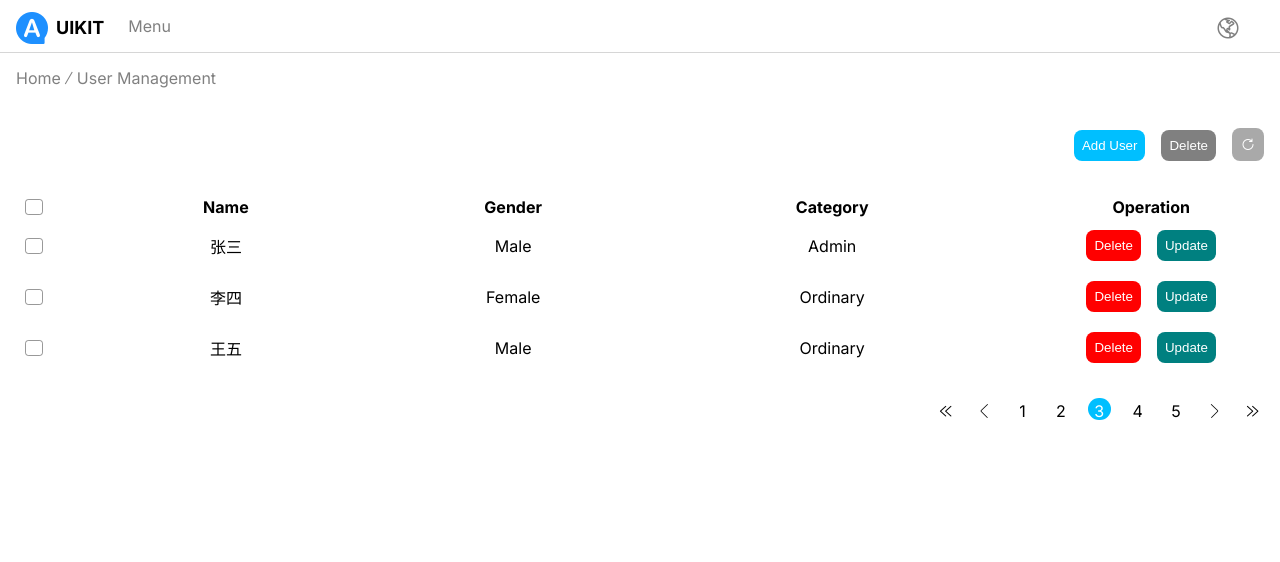
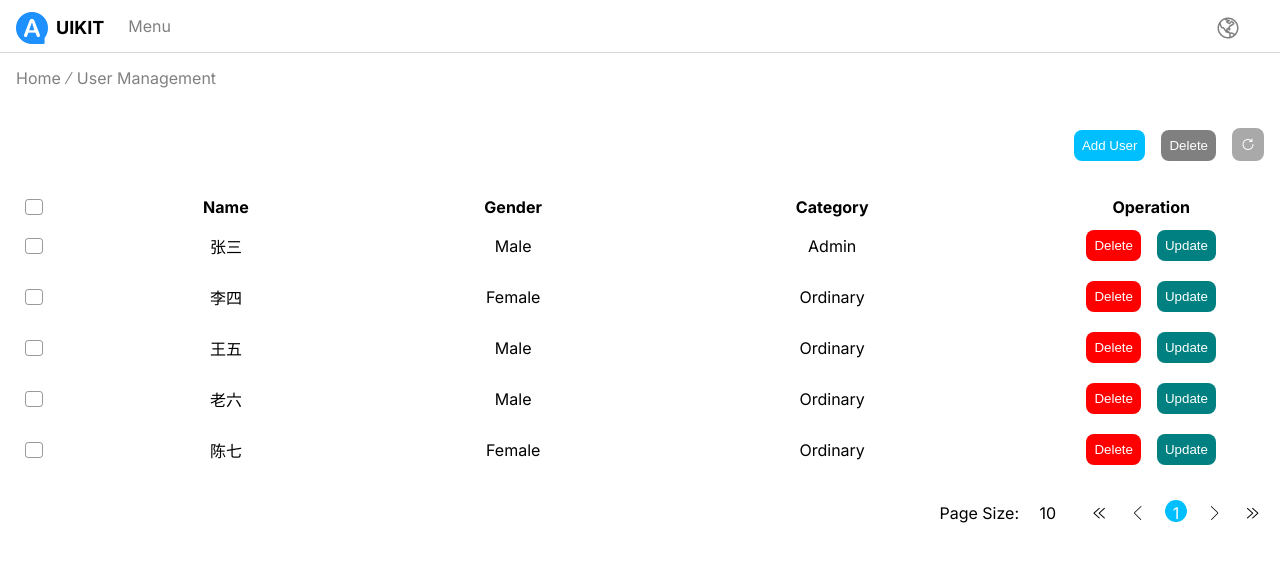
Before and after one commit to zaoying/uikit, a Next.js app: page /users in a window 1280 px wide. Shown: the top 562 px of the page. Built offline with nearby package versions, Linux system fonts and the light colour scheme.

Commit message:
数据表格增加分页联动特性

```diff
--- a/app/components/pager.tsx
+++ b/app/components/pager.tsx
@@ -1,33 +1,66 @@
-import { FC, useState } from 'react';
+import { FC, useEffect, useState } from 'react';
+import { i18n, register, useI18n } from '~/hooks/i18n';
+import { Dropdown } from './dropdown';
+
+export const PagerDict = i18n("en-us", () => ({
+    sizeHint: (size: number) => `Each page shows ${size} items.`,
+    pageSize: "Page Size: ",
+    next: "Next page",
+    pre: "Previous page",
+    home: "Go to first page",
+    end: "Go to last page",
+    currentPageError: "current page must greater then 0.",
+    sizeError: "page size must greater then 0.",
+    totalError: "total must greater then 0.",
+    intervalTooSmall: "interval must greater then 0."
+}))
+
+register("zh-cn", (context) => {
+    context.define(PagerDict, () => ({
+        sizeHint: (size: number) => `每页显示 ${size} 条目。`,
+        pageSize: "页数: ",
+        next: "下一页",
+        pre: "上一页",
+        home: "跳转到第一页",
+        end: "跳转到最后一页",
+        currentPageError: "当页页数必须大于0。",
+        sizeError: "每页显示的条目必须大于0。",
+        totalError: "总页数必须大于0。",
+        intervalTooSmall: "页数范围必须大于0。"
+    }))
+})
 
 export type PagerProps = {
-    current: number
-    total: number
+    current?: number
+    size?: number
     interval?: number
-    onChange?: (page: number) => void
+    onChange?: (page: number, size: number) => void
+    children?: FC<{renew: (t: number) => void, total: number, current: number, size: number}>
 }
 
 export const Pager: FC<PagerProps> = (props) => {
-    const currentPage = Math.floor(props.current)
+    const dict = useI18n(PagerDict)({})
+    const currentPage = props.current ? Math.floor(props.current) : 1
     const [current, setCurrent] = useState(currentPage)
+    const pageSize = props.size ? Math.floor(props.size) : 10
+    const [size, setSize] = useState(pageSize)
+    useEffect(() => {
+        setCurrent(c => props.current ? Math.floor(props.current) : c)
+        setSize(s => props.size ? Math.floor(props.size) : s)
+    }, [props])
+
+    const [total, setTotal] = useState(1)
     if (currentPage < 1) {
-        return <p className="error">current page must greater then 0.</p>
+        return <p className="error">{dict.currentPageError}</p>
     }
 
-    const total = Math.floor(props.total)
-    if (total < 1) {
-        return <p className="error">total page must greater then 0.</p>
-    }
-    if (total < current) {
-        return <p className="error">total page must greater then current page.</p>
+    if (size < 1) {
+        return <p className="error">{dict.sizeError}</p>
     }
 
-    const interval = props.interval ? Math.floor(props.interval) : 5;
+    const interval = props.interval ? Math.floor(props.interval) : Math.min(5, total);
     if (interval < 1) {
-        return <p className="error">interval must greater then 0.</p>
-    }
-    if (interval > total) {
-        return <p className="error">interval must less then total page.</p>
+        return <p className="error">{dict.intervalTooSmall}</p>
     }
 
     const half = Math.floor(interval / 2)
@@ -48,17 +81,35 @@ export const Pager: FC<PagerProps> = (props) => {
     }
     const setPage = (setter: number | ((page: number) => number)) => setCurrent(old => {
         const page = typeof setter == "function" ? setter(old) : setter
-        props.onChange && props.onChange(page)
+        props.onChange && props.onChange(page, size)
         return page
     })
+    const setPageSize = (pSize: number) => {
+        setSize(pSize)
+        props.onChange && props.onChange(current, pSize)
+    }
     const previous = () => setPage(page => page > 1 ? page - 1 : page)
     const next = () => setPage(page => page < total ? page + 1 : page)
+    const renew = (length: number) => {
+        setTotal(Math.ceil(length / size))
+    }
     return <div className="pager">
+        {props.children && props.children({renew, total, current, size})}
+        <label>
+            {dict.pageSize}
+        </label>
+        <Dropdown>
+            <span title={dict.sizeHint(size)}>{size}</span>
+            <a key="top" onClick={() => setPageSize(5)}>5</a>
+            <a key="bottom" onClick={() => setPageSize(10)}>10</a>
+            <a key="left" onClick={() => setPageSize(20)}>20</a>
+            <a key="right" onClick={() => setPageSize(50)}>50</a>
+        </Dropdown>
         <ul className="list horizontal">
-            <li className="item" onClick={() => setPage(1)}>
+            <li className="item" onClick={() => setPage(1)} title={dict.home}>
                 <i className="iconfont small icon-arrow-double-left"></i>
             </li>
-            <li className="item" onClick={previous}>
+            <li className="item" onClick={previous} title={dict.pre}>
                 <i className="iconfont small icon-arrow-left"></i>
             </li>
             {
@@ -69,10 +120,10 @@ export const Pager: FC<PagerProps> = (props) => {
                     </li>
                 ))
             }
-            <li className="item" onClick={next}>
+            <li className="item" onClick={next} title={dict.next}>
                 <i className="iconfont small icon-arrow-right"></i>
             </li>
-            <li className="item" onClick={() => setPage(total)}>
+            <li className="item" onClick={() => setPage(total)} title={dict.end}>
                 <i className="iconfont small icon-arrow-double-right"></i>
             </li>
         </ul>
--- a/app/globals.css
+++ b/app/globals.css
@@ -973,7 +973,15 @@ textarea:focus {
     margin: 0;
 }
 
-.pager .item {
+.pager {
+    display: inline-block;
+}
+
+.pager > .list.horizontal {
+    display: inline-block;
+}
+
+.pager > .list.horizontal > .item {
     display: inline-block;
     width: 1rem;
     height: 1rem;
--- a/app/hooks/resource.ts
+++ b/app/hooks/resource.ts
@@ -24,6 +24,11 @@ export function addResponseInterceptor(interceptor: ResponseInterceptor) {
     globalResponseInterceptor.push(interceptor)
 }
 
+export interface Page<T> {
+    total: number
+    data: T[]
+}
+
 @RESTful("example.com", "resource")
 export class CURD<T> implements Resource {
     exchange: Exchange
@@ -32,7 +37,7 @@ export class CURD<T> implements Resource {
     }
 
     @Get("?page={page}&pageSize={pageSize}")
-    async list(@PV("page") page?: number, @PV("pageSize") pageSize?: number): Promise<T[]> {
+    async list(@PV("page") page?: number, @PV("pageSize") pageSize?: number): Promise<Page<T>> {
         return (await this.exchange(page ?? 1, pageSize ?? 10)).json()
     }
 
--- a/app/users/mock.ts
+++ b/app/users/mock.ts
@@ -1,19 +1,27 @@
 import { Exchange, RESTful } from "~/annotations/restful"
 import { useMock } from "~/hooks/mock"
+import { Page } from "~/hooks/resource"
 import { User, UserResource, UserResourceProvider } from "./api"
 
 let defaultUsers: User[] = [
     { id: "0", username: "张三", birthDate: new Date(1973, 5, 1), gender: "male", category: "admin" },
     { id: "1", username: "李四", birthDate: new Date(1985, 7, 2), gender: "female", category: "ordinary" },
-    { id: "2", username: "王五", birthDate: new Date(1992, 9, 7), gender: "male", category: "ordinary" }
+    { id: "2", username: "王五", birthDate: new Date(1992, 9, 7), gender: "male", category: "ordinary" },
+    { id: "3", username: "老六", birthDate: new Date(1994, 2, 14), gender: "male", category: "ordinary" },
+    { id: "4", username: "陈七", birthDate: new Date(1996, 11, 8), gender: "female", category: "ordinary" }
 ]
 
 export function useMockForDev() {
     useMock(UserResourceProvider, (exchange: Exchange) => {
         @RESTful("http://mock-server:8080/backend", "users")
         class UserResourceForMock extends UserResource {
-            async list(page: number, pageSize: number): Promise<User[]> {
-                return Promise.resolve(defaultUsers)
+            async list(page = 1, pageSize = 10): Promise<Page<User>> {
+                const end = page * pageSize
+                const start = end - pageSize
+                return Promise.resolve({
+                    total: defaultUsers.length,
+                    data: defaultUsers.slice(start, end)
+                })
             }
             async create(user: User): Promise<Response> {
                 defaultUsers.push(user)
--- a/app/users/page.tsx
+++ b/app/users/page.tsx
@@ -62,6 +62,7 @@ export default function UserPage() {
 
     useMockForDev()
     const [defaultUser, setDefaultUser] = useState<User>(emptyUser)
+    const setTotal = useRef((t: number) => {})
     const userRes = useResource(UserResourceProvider)
 
     const [selected, setSelected] = useState<string[]>([])
@@ -87,18 +88,26 @@ export default function UserPage() {
         await Promise.all(ids.map((id) => deleteUser(id)))
         await refresh.current()
     }
+    const pager = useRef({page: 1, size: 10})
+    const setPager = (page: number, size: number) => {
+        pager.current = {page, size}
+        refresh.current()
+    }
     return (<div>
         <UserModal openModal={openModal} userRes={userRes} refresh={refresh} user={defaultUser}/>
         <ul className="list right">
             <Button onClick={createUser}>{dict.addUser}</Button>
             <DeleteConfirm ids={selected} multiDelete onConfirm={multipleDelete} />
-            <Button type="grey" onClick={refresh.current}>
+            <Button type="grey" onClick={() => refresh.current}>
                 <i className="iconfont small icon-refresh"></i>
             </Button>
         </ul>
         <Table data={new Array<User>()}>{
             ({ ctl, Column }) => {
-                userRes.list().then(users => ctl.setData(users))
+                userRes.list(pager.current.page, pager.current.size).then(page => {
+                    ctl.setData(page.data)
+                    setTotal.current(page.total)
+                })
                 return <WithDict dict={UserDict}>{
                     ({dict}) => {
                     const {columns, gender, category} = dict({})
@@ -106,8 +115,9 @@ export default function UserPage() {
                         <CheckboxGroup onChange={setSelected}>{
                             ({allSelected, toggleAll, toggle, init, reset}) => {
                                 refresh.current = async () => {
-                                    const users = await userRes.list()
-                                    ctl.setData(users)
+                                    const page = await userRes.list(pager.current.page, pager.current.size)
+                                    ctl.setData(page.data)
+                                    setTotal.current(page.total)
                                     reset()
                                 }
                                 const all = <CheckBox name="ids" value="*" checked={allSelected} onChange={toggleAll}/>
@@ -135,7 +145,9 @@ export default function UserPage() {
                                 </>
                             }
                         }</Column>
-                        <Pager current={3} interval={5} total={10}></Pager>
+                        <Pager onChange={setPager}>{
+                            ({renew}) => {setTotal.current = renew; return <></>}
+                        }</Pager>
                     </>}
                 }</WithDict>
             }
```
Also changed, not shown: 1 other file (tests, documents, lock files or other folders).
